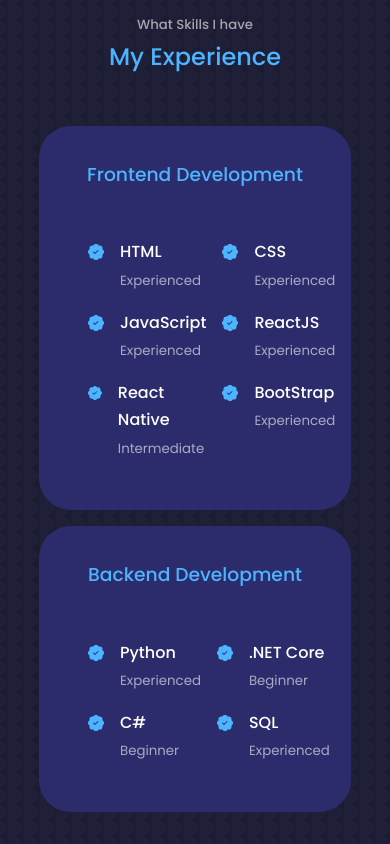
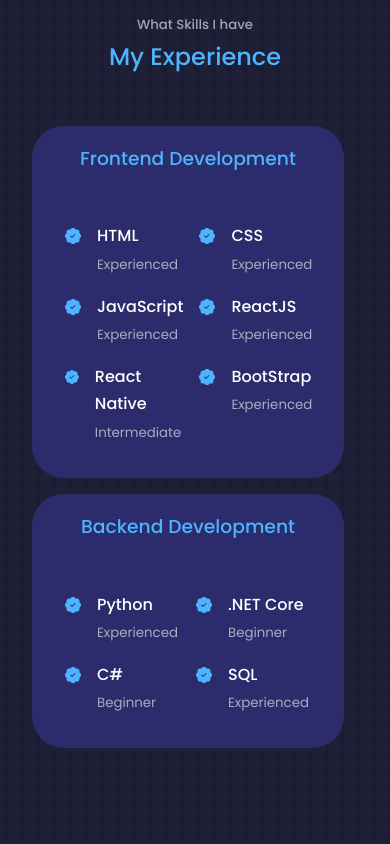
Before and after one commit to dhiva1312/Portfolio, a React (Vite) app: page / in a window 390 px wide. Shown: the part 2260-3104 px from the top of the page. Built offline with nearby package versions, Linux system fonts and the light colour scheme.

Commit message:
fixed experience section

```diff
--- a/src/components/experience/experience.css
+++ b/src/components/experience/experience.css
@@ -5,7 +5,7 @@
 }
 .experience-container> div{
     background:var(--color-bg-variant);
-    padding: 2.4rem 5rem;
+    padding: 2.4rem 2rem;
     border-radius: 2rem;
     border: 1px solid transparent;
 }
@@ -38,8 +38,8 @@
    }
    .experience-container> div{
     width: 80%;
-    padding: 2rem;
-    margin: 0 auto;
+    padding: 1rem;
+    margin: 0 2rem;
    }
    .experience-content{
     padding: 1rem;
@@ -53,7 +53,9 @@
     .experience-container{
         gap: 1rem;
 
+
     }
+
     .experience-content{
         gap: 1rem;
     }
```
